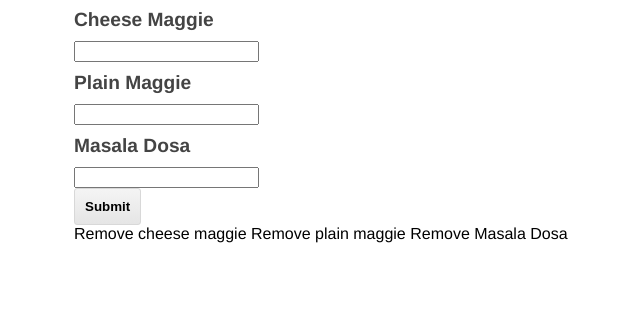
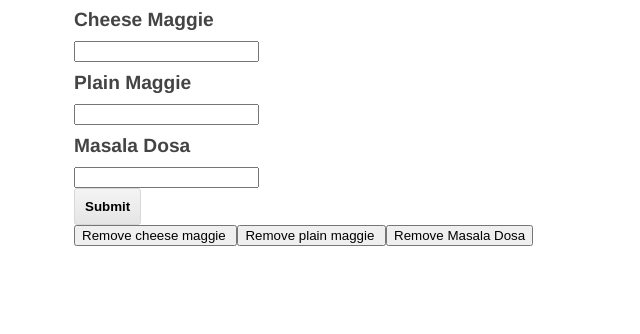
Before and after one commit to Groverkss/Hindi-nahi-aata, a Flask app: page / in a window 1280 px wide. Shown: the part 171-505 px from the top of the page, without its empty margins (96-736 px from the left). Run offline with Flask 2, Linux system fonts and the light colour scheme.

Commit message:
added buttons

```diff
--- a/templates/contact.html
+++ b/templates/contact.html
@@ -39,8 +39,8 @@
         {{ form.submit }}
     </form>
     <!-- these are buttons -->
-    <a href="https://google.com" class="button">Remove cheese maggie</a>
-    <a href="https://google.com" class="button">Remove plain maggie</a>
-    <a href="https://google.com" class="button">Remove Masala Dosa</a>
+    <a href="https://google.com" class="button"><button>Remove cheese maggie</a>
+    <a href="https://google.com" class="button"><button>Remove plain maggie</a>
+    <a href="https://google.com" class="button"><button>Remove Masala Dosa</a>
 </div>
 {% endblock %}
```
